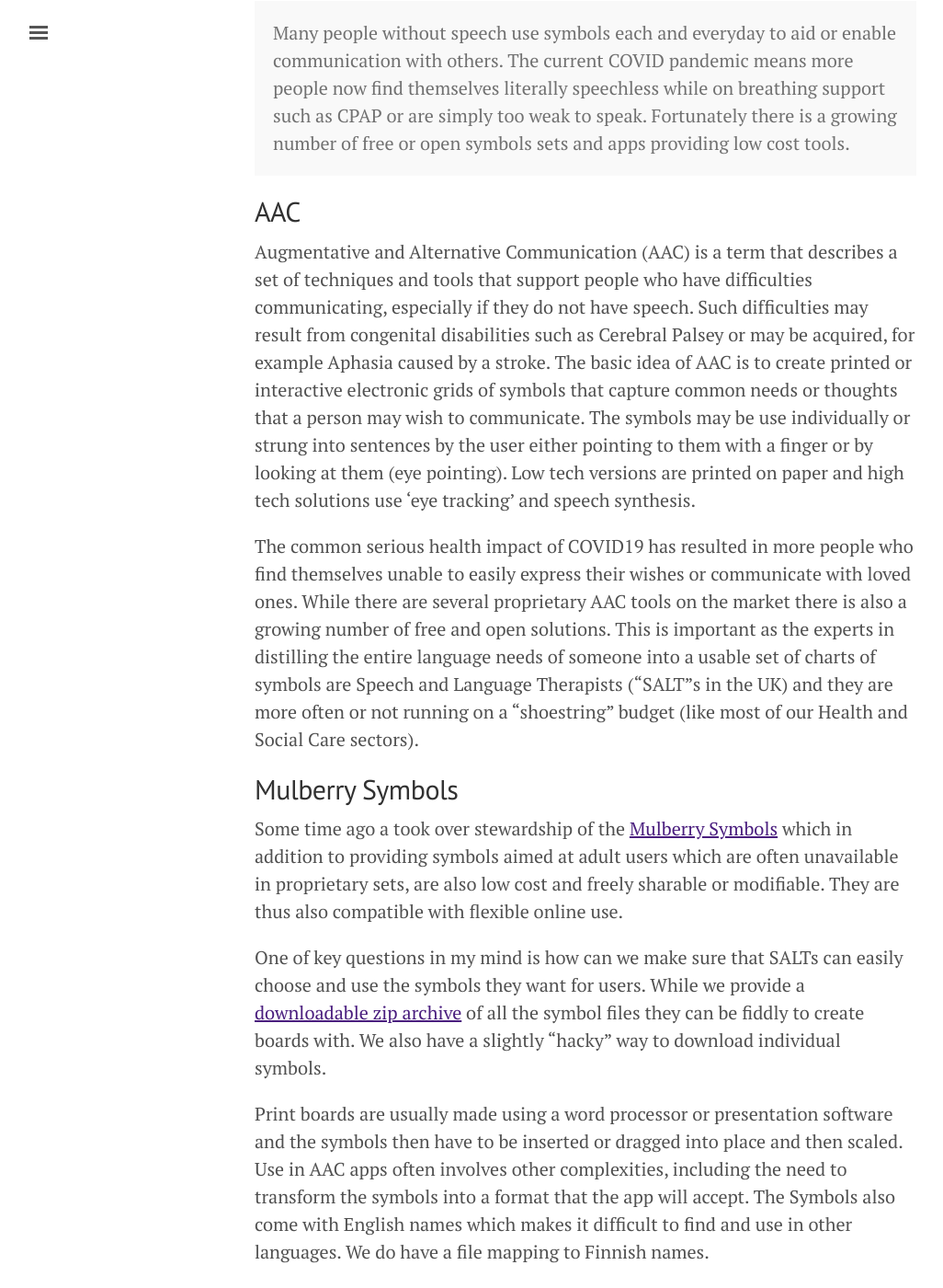
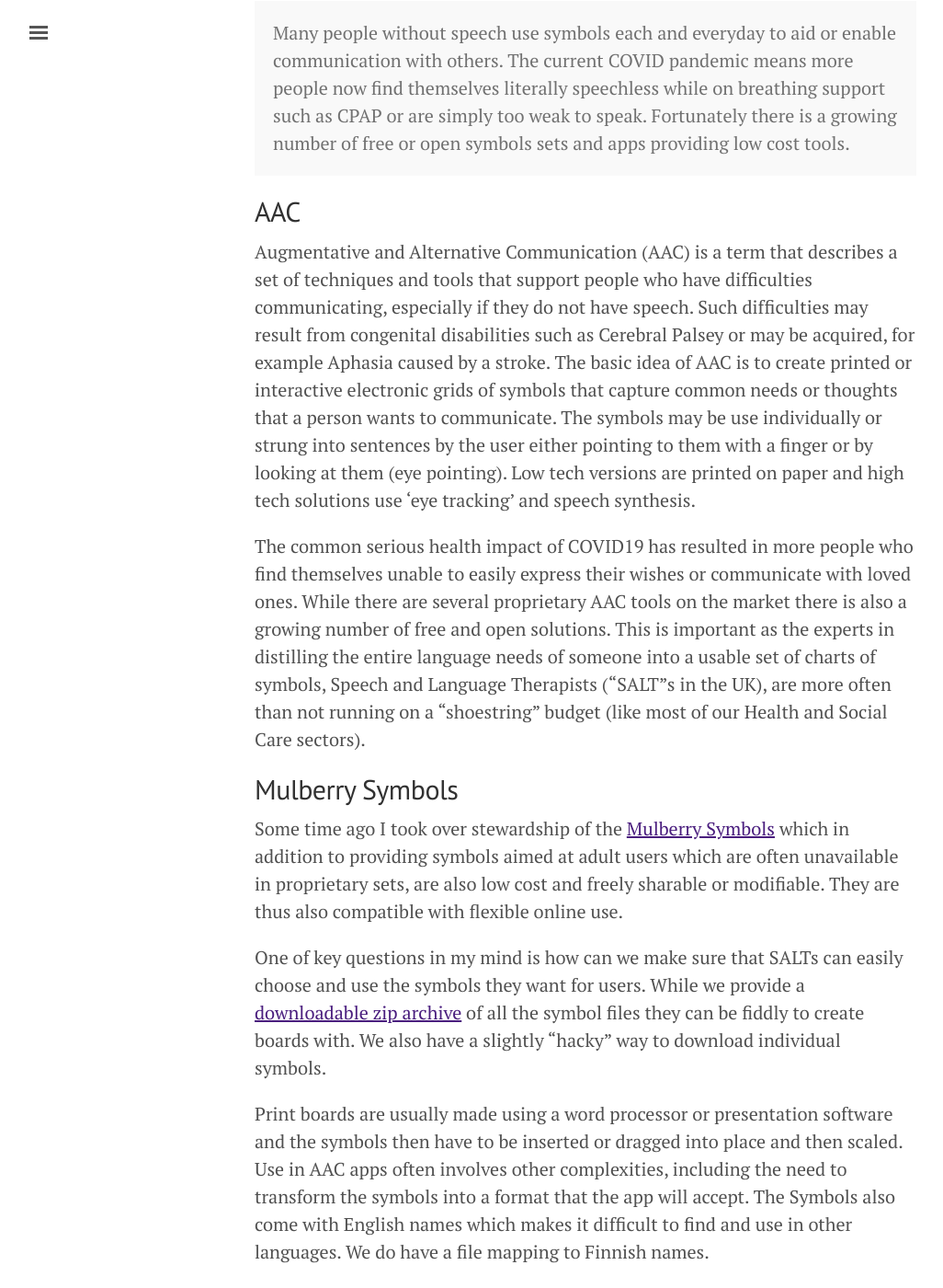
Before and after one commit to OpenDirective/opendirective.github.io, a Jekyll site: the page built from _posts/2020-04-17-the-open-communication-symbols-ecosystem.md, in a window 1280 px wide and 1400 px high, scrolled down 281 px. Shown: the whole window at 92% size, without its empty margins (3-1029 px from the left). Built offline with Jekyll 4.4.1, drawn with Linux system fonts in a browser that asks for light colours; some of the changed text lies outside the part shown.

Commit message:
Make a few clarifications

```diff
--- a/_posts/2020-04-17-the-open-communication-symbols-ecosystem.md
+++ b/_posts/2020-04-17-the-open-communication-symbols-ecosystem.md
@@ -9,19 +9,19 @@
 
 ## AAC
 
-Augmentative and Alternative Communication (AAC) is a term that describes a set of techniques and tools that support people who have difficulties communicating, especially if they do not have speech. Such difficulties may result from congenital disabilities such as Cerebral Palsey or may be acquired, for example Aphasia caused by a stroke. The basic idea of AAC is to create printed or interactive electronic grids of symbols that capture common needs or thoughts that a person may wish to communicate. The symbols may be use individually or strung into sentences by the user either pointing to them with a finger or by looking at them (eye pointing). Low tech versions are printed on paper and high tech solutions use 'eye tracking' and speech synthesis.
+Augmentative and Alternative Communication (AAC) is a term that describes a set of techniques and tools that support people who have difficulties communicating, especially if they do not have speech. Such difficulties may result from congenital disabilities such as Cerebral Palsey or may be acquired, for example Aphasia caused by a stroke. The basic idea of AAC is to create printed or interactive electronic grids of symbols that capture common needs or thoughts that a person wants to communicate. The symbols may be use individually or strung into sentences by the user either pointing to them with a finger or by looking at them (eye pointing). Low tech versions are printed on paper and high tech solutions use 'eye tracking' and speech synthesis.
 
-The common serious health impact of COVID19 has resulted in more people who find themselves unable to easily express their wishes or communicate with loved ones. While there are several proprietary AAC tools on the market there is also a growing number of free and open solutions. This is important as the experts in distilling the entire language needs of someone into a usable set of charts of symbols are Speech and Language Therapists ("SALT"s in the UK) and they are more often or not running on a "shoestring" budget (like most of our Health and Social Care sectors).
+The common serious health impact of COVID19 has resulted in more people who find themselves unable to easily express their wishes or communicate with loved ones. While there are several proprietary AAC tools on the market there is also a growing number of free and open solutions. This is important as the experts in distilling the entire language needs of someone into a usable set of charts of symbols, Speech and Language Therapists ("SALT"s in the UK), are more often than not running on a "shoestring" budget (like most of our Health and Social Care sectors).
 
 ## Mulberry Symbols
 
-Some time ago a took over stewardship of the [Mulberry Symbols](https://mulberrysymbols.org/) which in addition to providing symbols aimed at adult users which are often unavailable in proprietary sets, are also low cost and freely sharable or modifiable. They are thus also compatible with flexible online use.
+Some time ago I took over stewardship of the [Mulberry Symbols](https://mulberrysymbols.org/) which in addition to providing symbols aimed at adult users which are often unavailable in proprietary sets, are also low cost and freely sharable or modifiable. They are thus also compatible with flexible online use.
 
 One of key questions in my mind is how can we make sure that SALTs can easily choose and use the symbols they want for users. While we provide a [downloadable zip archive](https://mulberrysymbols.org/#downloads) of all the symbol files they can be fiddly to create boards with. We also have a slightly "hacky" way to download individual symbols.
 
 Print boards are usually made using a word processor or presentation software and the symbols then have to be inserted or dragged into place and then scaled. Use in AAC apps often involves other complexities, including the need to transform the symbols into a format that the app will accept. The Symbols also come with English names which makes it difficult to find and use in other languages. We do have a file mapping to Finnish names.
 
-While we could expand the options for accessing and using Mulberry Symbols there are fortunately a growing [number of open solutions](https://mulberrysymbols.org/#the-symbols-in-use) that help address these issues.
+While we could expand the options for accessing and using Mulberry Symbols there are fortunately a growing ecosystem of [open solutions](https://mulberrysymbols.org/#the-symbols-in-use) that help address these issues.
 
 ## The Open Symbols ecosystem
 
```
